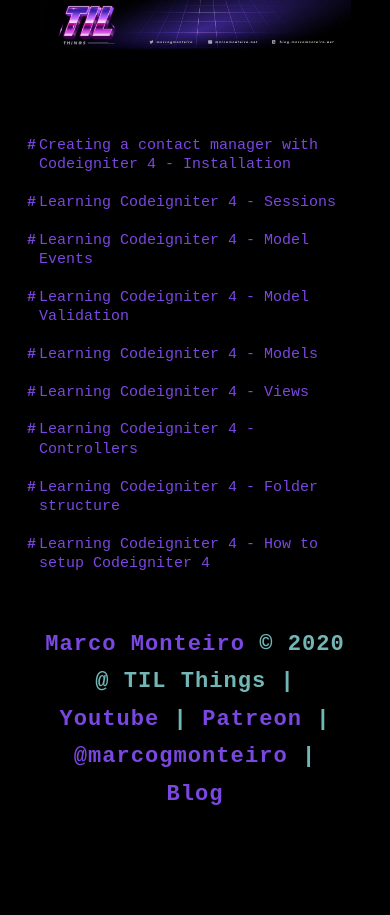
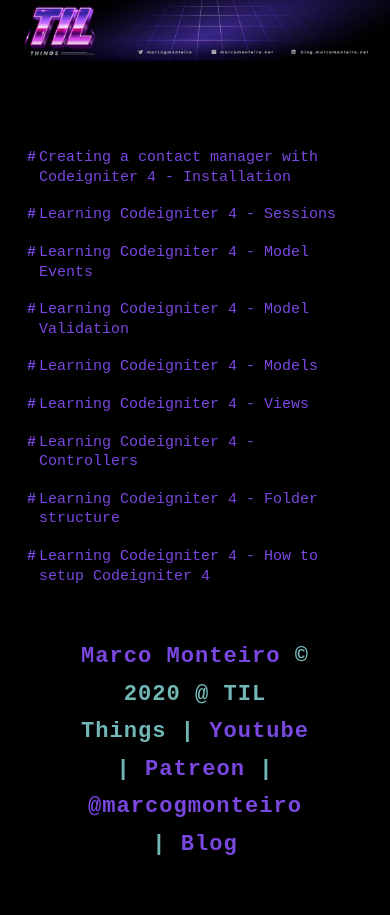
Before and after one commit to mpmont/tilthings.com, a Jekyll site: the page built from index.html, in a window 390 px wide. Built offline with Jekyll 4.4.1, drawn with Linux system fonts in a browser that asks for light colours; the list of posts is cut into pages by our own code.

Commit message:
Fix mobile css

```diff
--- a/assets/css/custom.css
+++ b/assets/css/custom.css
@@ -112,11 +112,8 @@
 }
 
 @media screen and (max-width: 780px) {
-	nav,
-	header,
-	footer,
-	main {
-		margin-left: 10%;
-		margin-right: 10%;
-	}
+	main{
+        margin-left: 10%;
+        margin-right: 10%;
+    }
 }
```
Also changed, not shown: 2 other files.
